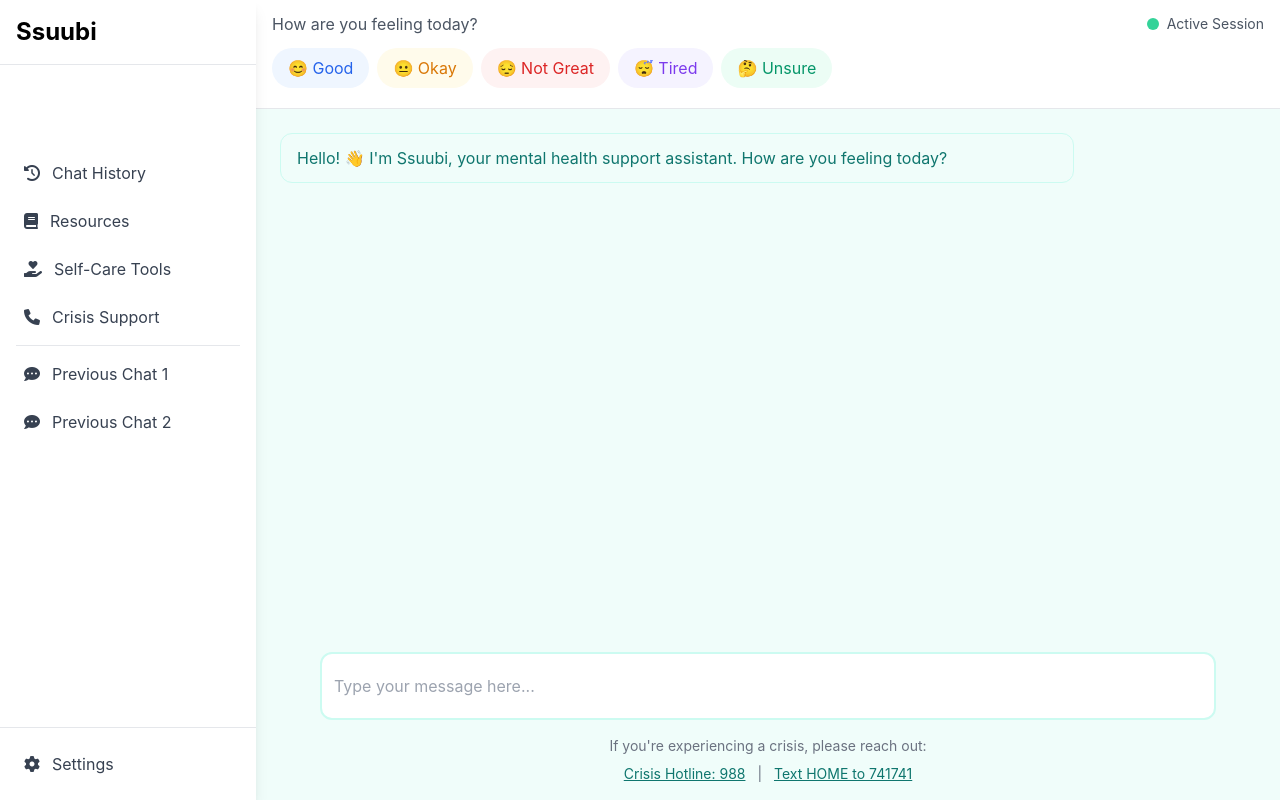
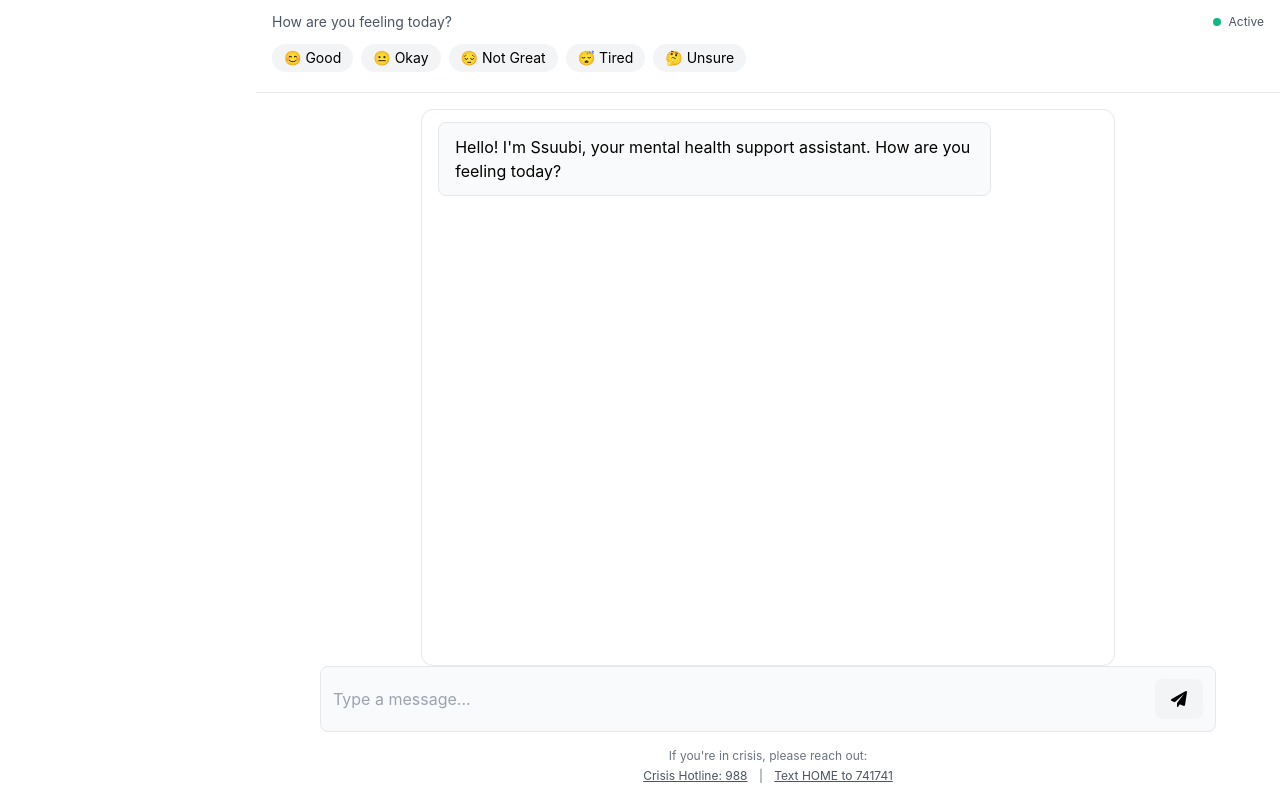
Before and after one commit to jjingofarouk/ssuubi-mental-health-bot, a Flask app: page / in a window 1280 px wide. Run offline with Flask 3, Linux system fonts and the light colour scheme.

Commit message:
Update index.html

```diff
--- a/app/templates/index.html
+++ b/app/templates/index.html
@@ -8,60 +8,59 @@
     <link href="https://cdnjs.cloudflare.com/ajax/libs/font-awesome/6.0.0/css/all.min.css" rel="stylesheet">
     <style>
         :root {
-            --primary-color: #14b8a6;
-            --secondary-color: #0d9488;
-            --accent-color: #0f766e;
-            --background-color: #f0fdfa;
+            --primary-color: #000000; /* Black for primary elements */
+            --secondary-color: #4B5563; /* Gray-600 for secondary text */
+            --background-color: #FFFFFF; /* White background */
+            --input-bg: #F9FAFB; /* Light gray for input area */
+            --border-color: #E5E7EB; /* Gray-200 for borders */
         }
 
         body {
             background-color: var(--background-color);
-            font-family: 'Inter', sans-serif;
+            font-family: -apple-system, BlinkMacSystemFont, 'Inter', 'Segoe UI', Roboto, sans-serif;
+            color: var(--primary-color);
         }
 
         .chat-container {
-            background: rgba(255, 255, 255, 0.95);
-            backdrop-filter: blur(10px);
-            border: 1px solid rgba(255, 255, 255, 0.2);
+            background: var(--background-color);
+            border: 1px solid var(--border-color);
+            border-radius: 12px;
+            max-width: 768px;
+            margin: 0 auto;
         }
 
         .message {
             max-width: 80%;
-            margin: 8px;
+            margin: 12px 16px;
             padding: 12px 16px;
-            border-radius: 12px;
-            animation: fadeIn 0.3s ease-in-out;
+            border-radius: 8px;
+            line-height: 1.5;
         }
 
         .user {
-            background-color: var(--primary-color);
-            color: white;
+            background-color: #F3F4F6; /* Gray-100 */
+            color: var(--primary-color);
             margin-left: auto;
         }
 
         .bot {
-            background-color: #f0fdfa;
-            color: #0f766e;
-            border: 1px solid #ccfbf1;
-        }
-
-        @keyframes fadeIn {
-            from { opacity: 0; transform: translateY(10px); }
-            to { opacity: 1; transform: translateY(0); }
+            background-color: #F9FAFB; /* Gray-50 */
+            color: var(--primary-color);
+            border: 1px solid var(--border-color);
         }
 
         .typing-indicator {
-            display: inline-flex;
-            align-items: center;
-            gap: 4px;
+            display: flex;
+            gap: 6px;
+            padding: 12px 16px;
         }
 
         .typing-dot {
-            width: 6px;
-            height: 6px;
-            background: #0d9488;
+            width: 8px;
+            height: 8px;
+            background: var(--secondary-color);
             border-radius: 50%;
-            animation: typing 1.4s infinite;
+            animation: typing 1.2s infinite;
         }
 
         .typing-dot:nth-child(2) { animation-delay: 0.2s; }
@@ -73,18 +72,19 @@
         }
 
         .resource-link {
-            color: var(--accent-color);
+            color: var(--secondary-color);
             text-decoration: underline;
             transition: color 0.2s;
         }
 
         .resource-link:hover {
-            color: var(--secondary-color);
+            color: var(--primary-color);
         }
 
         .input-container {
-            background: white;
-            border: 2px solid #ccfbf1;
+            background: var(--input-bg);
+            border: 1px solid var(--border-color);
+            border-radius: 8px;
             transition: border-color 0.2s;
         }
 
@@ -93,12 +93,37 @@
         }
 
         .sidebar {
-            transition: transform 0.3s ease-in-out;
+            background: var(--background-color);
+            border-right: 1px solid var(--border-color);
+            transition: transform 0.3peacekeepers: none;
+            transform: translateX(-100%);
+        }
+
+        .sidebar.active {
+            transform: translateX(0);
         }
 
         .sidebar-overlay {
-            background-color: rgba(0, 0, 0, 0.3);
-            transition: opacity 0.2s ease-in-out;
+            background: rgba(0, 0, 0, 0.4);
+            transition: opacity 0.2s;
+        }
+
+        .nav-item {
+            transition: background-color 0.2s;
+            border-radius: 8px;
+        }
+
+        .nav-item:hover {
+            background-color: #F3F4F6; /* Gray-100 */
+        }
+
+        .mood-button {
+            transition: background-color 0.2s;
+            border-radius: 9999px;
+        }
+
+        .mood-button:hover {
+            background-color: #E5E7EB; /* Gray-200 */
         }
 
         @media (max-width: 768px) {
@@ -109,40 +134,24 @@
                 transform: translateX(0);
             }
         }
-
-        .nav-item {
-            transition: all 0.2s;
-        }
-
-        .nav-item:hover {
-            background-color: rgba(20, 184, 166, 0.1);
-        }
-
-        .mood-button {
-            transition: all 0.2s ease;
-        }
-
-        .mood-button:hover {
-            transform: translateY(-2px);
-        }
     </style>
 </head>
-<body class="min-h-screen bg-gradient-to-br from-teal-50 to-teal-100">
+<body class="min-h-screen bg-white">
     <!-- Sidebar Overlay -->
     <div id="overlay" class="sidebar-overlay fixed inset-0 z-30 hidden"></div>
 
     <!-- Mobile Menu Button -->
-    <button id="mobile-menu" class="md:hidden fixed top-4 left-4 z-50 bg-teal-600 text-white p-2 rounded-lg">
+    <button id="mobile-menu" class="md:hidden fixed top-4 left-4 z-50 bg-gray-100 text-black p-2 rounded-lg">
         <i class="fas fa-bars"></i>
     </button>
 
     <div class="flex h-screen">
         <!-- Sidebar -->
-        <aside id="sidebar" class="sidebar bg-white w-64 h-screen fixed md:relative shadow-lg z-40 overflow-y-auto">
-            <div class="p-4 border-b">
+        <aside id="sidebar" class="sidebar w-64 h-screen fixed md:relative z-40 overflow-y-auto">
+            <div class="p-4 border-b border-gray-200">
                 <div class="flex items-center justify-between">
-                    <h1 class="text-2xl font-bold text-teal-600">Ssuubi</h1>
-                    <button id="close-sidebar" class="md:hidden text-gray-500 hover:text-gray-700">
+                    <h1 class="text-xl font-semibold text-black">Ssuubi</h1>
+                    <button id="close-sidebar" class="md:hidden text-gray-600 hover:text-black">
                         <i class="fas fa-times"></i>
                     </button>
                 </div>
@@ -150,7 +159,7 @@
 
             <!-- New Chat Button -->
             <div class="p-4">
-                <button class="w-full bg-teal-600 text-white rounded-lg py-2 px-4 flex items-center justify-center gap-2 hover:bg-teal-700 transition-colors">
+                <button class="w-full bg-gray-100 text-black rounded-lg py-2 px-4 flex items-center justify-center gap-2 hover:bg-gray-200 transition-colors">
                     <i class="fas fa-plus"></i>
                     New Chat
                 </button>
@@ -159,28 +168,28 @@
             <!-- Navigation Items -->
             <nav class="p-4">
                 <div class="space-y-2">
-                    <a href="#" class="nav-item flex items-center gap-3 text-gray-700 p-2 rounded-lg">
+                    <a href="#" class="nav-item flex items-center gap-3 text-gray-600 p-3">
                         <i class="fas fa-history"></i>
                         <span>Chat History</span>
                     </a>
-                    <a href="#" class="nav-item flex items-center gap-3 text-gray-700 p-2 rounded-lg">
+                    <a href="#" class="nav-item flex items-center gap-3 text-gray-600 p-3">
                         <i class="fas fa-book"></i>
                         <span>Resources</span>
                     </a>
-                    <a href="#" class="nav-item flex items-center gap-3 text-gray-700 p-2 rounded-lg">
+                    <a href="#" class="nav-item flex items-center gap-3 text-gray-600 p-3">
                         <i class="fas fa-hand-holding-heart"></i>
                         <span>Self-Care Tools</span>
                     </a>
-                    <a href="#" class="nav-item flex items-center gap-3 text-gray-700 p-2 rounded-lg">
+                    <a href="#" class="nav-item flex items-center gap-3 text-gray-600 p-3">
                         <i class="fas fa-phone"></i>
                         <span>Crisis Support</span>
                     </a>
-                    <div class="border-t my-4"></div>
-                    <a href="#" class="nav-item flex items-center gap-3 text-gray-700 p-2 rounded-lg">
+                    <div class="border-t my-4 border-gray-200"></div>
+                    <a href="#" class="nav-item flex items-center gap-3 text-gray-600 p-3">
                         <i class="fas fa-comment-dots"></i>
                         <span>Previous Chat 1</span>
                     </a>
-                    <a href="#" class="nav-item flex items-center gap-3 text-gray-700 p-2 rounded-lg">
+                    <a href="#" class="nav-item flex items-center gap-3 text-gray-600 p-3">
                         <i class="fas fa-comment-dots"></i>
                         <span>Previous Chat 2</span>
                     </a>
@@ -188,8 +197,8 @@
             </nav>
 
             <!-- Settings Section -->
-            <div class="absolute bottom-0 left-0 right-0 p-4 border-t bg-white">
-                <a href="#" class="nav-item flex items-center gap-3 text-gray-700 p-2 rounded-lg">
+            <div class="absolute bottom-0 left-0 right-0 p-4 border-t border-gray-200 bg-white">
+                <a href="#" class="nav-item flex items-center gap-3 text-gray-600 p-3">
                     <i class="fas fa-cog"></i>
                     <span>Settings</span>
                 </a>
@@ -199,54 +208,54 @@
         <!-- Main Content -->
         <main class="flex-1 flex flex-col h-screen overflow-hidden md:ml-0">
             <!-- Mood Check -->
-            <div class="bg-white border-b px-4 py-3">
+            <div class="bg-white border-b border-gray-200 px-4 py-3">
                 <div class="flex items-center justify-between mb-3">
-                    <p class="text-gray-600">How are you feeling today?</p>
+                    <p class="text-gray-600 text-sm">How are you feeling today?</p>
                     <div class="flex items-center gap-2">
-                        <div class="w-3 h-3 bg-green-400 rounded-full"></div>
-                        <span class="text-sm text-gray-600">Active Session</span>
+                        <div class="w-2 h-2 bg-green-500 rounded-full"></div>
+                        <span class="text-xs text-gray-600">Active</span>
                     </div>
                 </div>
                 <div class="flex gap-2 overflow-x-auto pb-2">
-                    <button class="mood-button px-4 py-2 bg-blue-50 text-blue-600 rounded-full hover:bg-blue-100">😊 Good</button>
-                    <button class="mood-button px-4 py-2 bg-yellow-50 text-yellow-600 rounded-full hover:bg-yellow-100">😐 Okay</button>
-                    <button class="mood-button px-4 py-2 bg-red-50 text-red-600 rounded-full hover:bg-red-100">😔 Not Great</button>
-                    <button class="mood-button px-4 py-2 bg-purple-50 text-purple-600 rounded-full hover:bg-purple-100">😴 Tired</button>
-                    <button class="mood-button px-4 py-2 bg-green-50 text-green-600 rounded-full hover:bg-green-100">🤔 Unsure</button>
+                    <button class="mood-button px-3 py-1 bg-gray-100 text-black text-sm">😊 Good</button>
+                    <button class="mood-button px-3 py-1 bg-gray-100 text-black text-sm">😐 Okay</button>
+                    <button class="mood-button px-3 py-1 bg-gray-100 text-black text-sm">😔 Not Great</button>
+                    <button class="mood-button px-3 py-1 bg-gray-100 text-black text-sm">😴 Tired</button>
+                    <button class="mood-button px-3 py-1 bg-gray-100 text-black text-sm">🤔 Unsure</button>
                 </div>
             </div>
 
             <!-- Chat Interface -->
             <div class="flex-1 overflow-hidden flex flex-col p-4">
                 <!-- Chat Messages -->
-                <div id="chat-box" class="flex-1 overflow-y-auto mb-4">
+                <div id="chat-box" class="chat-container flex-1 overflow-y-auto mb-4">
                     <div class="message bot">
-                        Hello! 👋 I'm Ssuubi, your mental health support assistant. How are you feeling today?
+                        Hello! I'm Ssuubi, your mental health support assistant. How are you feeling today?
                     </div>
                 </div>
 
                 <!-- Input Area -->
-                <div class="input-container rounded-xl p-3 mx-auto max-w-4xl w-full">
+                <div class="input-container p-3 mx-auto max-w-4xl w-full">
                     <div class="flex items-center gap-3">
                         <input
                             id="user-input"
                             type="text"
-                            placeholder="Type your message here..."
-                            class="flex-1 outline-none text-gray-700 placeholder-gray-400"
+                            placeholder="Type a message..."
+                            class="flex-1 outline-none bg-transparent text-black placeholder-gray-400"
                         >
                         <button
                             id="send-btn"
-                            class="bg-teal-600 text-white px-4 py-2 rounded-lg hover:bg-teal-700 transition-colors"
+                            class="bg-gray-100 text-black px-4 py-2 rounded-lg hover:bg-gray-200 transition-colors"
                         >
-                            <i class="fas fa-paper-plane mr-2"></i>Send
+                            <i class="fas fa-paper-plane"></i>
                         </button>
                     </div>
                 </div>
 
                 <!-- Footer -->
-                <footer class="text-center mt-4 text-sm text-gray-500">
-                    <p>If you're experiencing a crisis, please reach out:</p>
-                    <p class="mt-2">
+                <footer class="text-center mt-4 text-xs text-gray-500">
+                    <p>If you're in crisis, please reach out:</p>
+                    <p class="mt-1">
                         <a href="tel:988" class="resource-link">Crisis Hotline: 988</a>
                         <span class="mx-2">|</span>
                         <a href="#" class="resource-link">Text HOME to 741741</a>
@@ -270,12 +279,10 @@
             overlay.classList.toggle('hidden');
         }
 
-        // Mobile menu handlers
         mobileMenu.addEventListener('click', toggleSidebar);
         closeSidebarBtn.addEventListener('click', toggleSidebar);
         overlay.addEventListener('click', toggleSidebar);
 
-        // Close sidebar when clicking outside on mobile
         document.addEventListener('click', (e) => {
             if (window.innerWidth <= 768 &&
                 !sidebar.contains(e.target) &&
@@ -301,13 +308,11 @@
             userInput.value = '';
 
             const typingIndicator = document.createElement('div');
-            typingIndicator.classList.add('message', 'bot');
+            typingIndicator.classList.add('typing-indicator');
             typingIndicator.innerHTML = `
-                <div class="typing-indicator">
-                    <div class="typing-dot"></div>
-                    <div class="typing-dot"></div>
-                    <div class="typing-dot"></div>
-                </div>
+                <div class="typing-dot"></div>
+                <div class="typing-dot"></div>
+                <div class="typing-dot"></div>
             `;
             chatBox.appendChild(typingIndicator);
 
@@ -330,7 +335,7 @@
             } catch (error) {
                 console.error('Error:', error);
                 chatBox.removeChild(typingIndicator);
-                addMessage('bot', 'I apologize, but I encountered an error. Please try again.');
+                addMessage('bot', 'Sorry, something went wrong. Please try again.');
             }
         }
 
@@ -341,11 +346,10 @@
             }
         });
 
-        // Handle mood buttons
         document.querySelectorAll('.mood-button').forEach(button => {
             button.addEventListener('click', () => {
                 const mood = button.textContent.split(' ')[1];
-                addMessage('bot', `Thank you for sharing that you're feeling ${mood}. Would you like to talk about it?`);
+                addMessage('bot', `Thanks for sharing that you're feeling ${mood}. Want to talk about it?`);
             });
         });
     </script>
```
